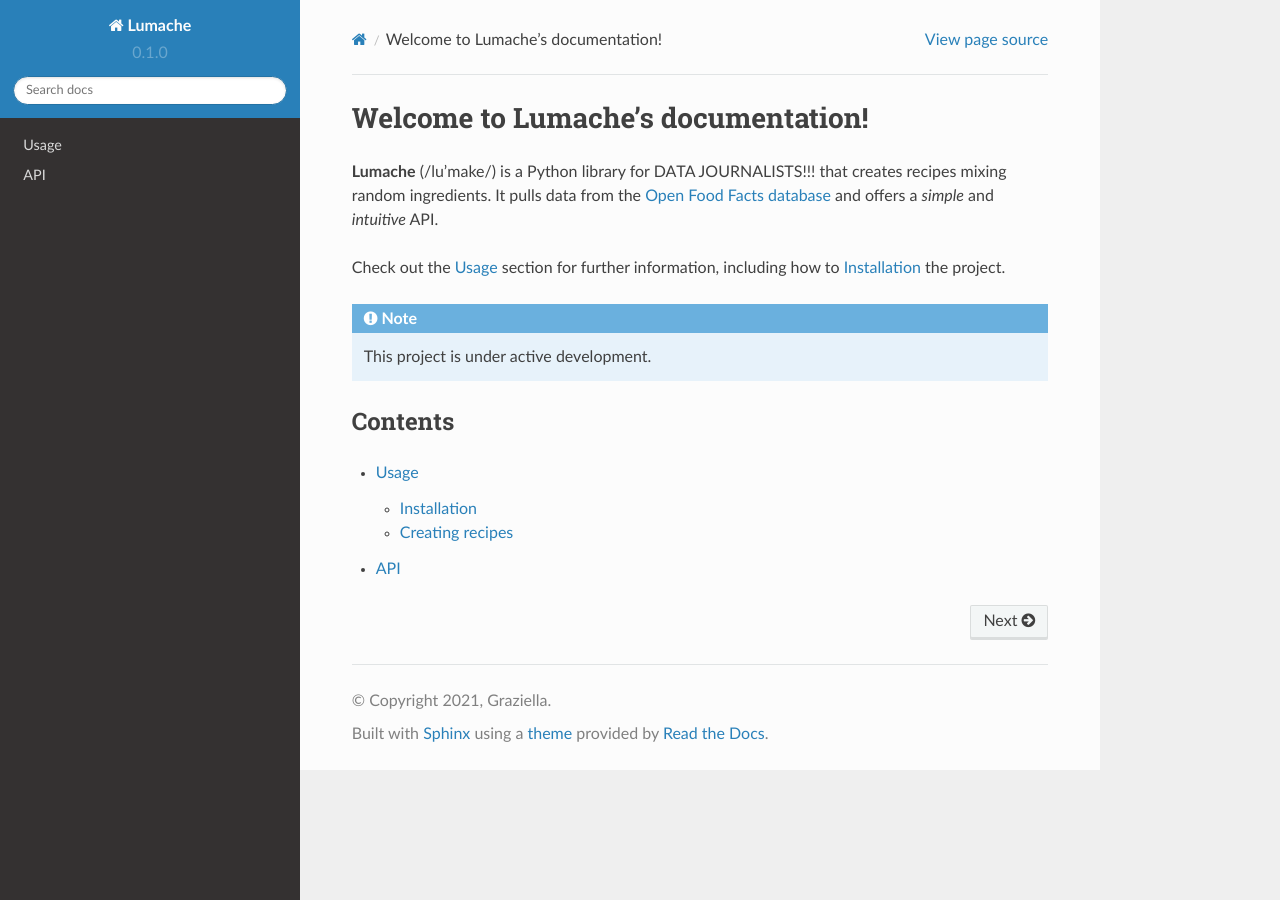
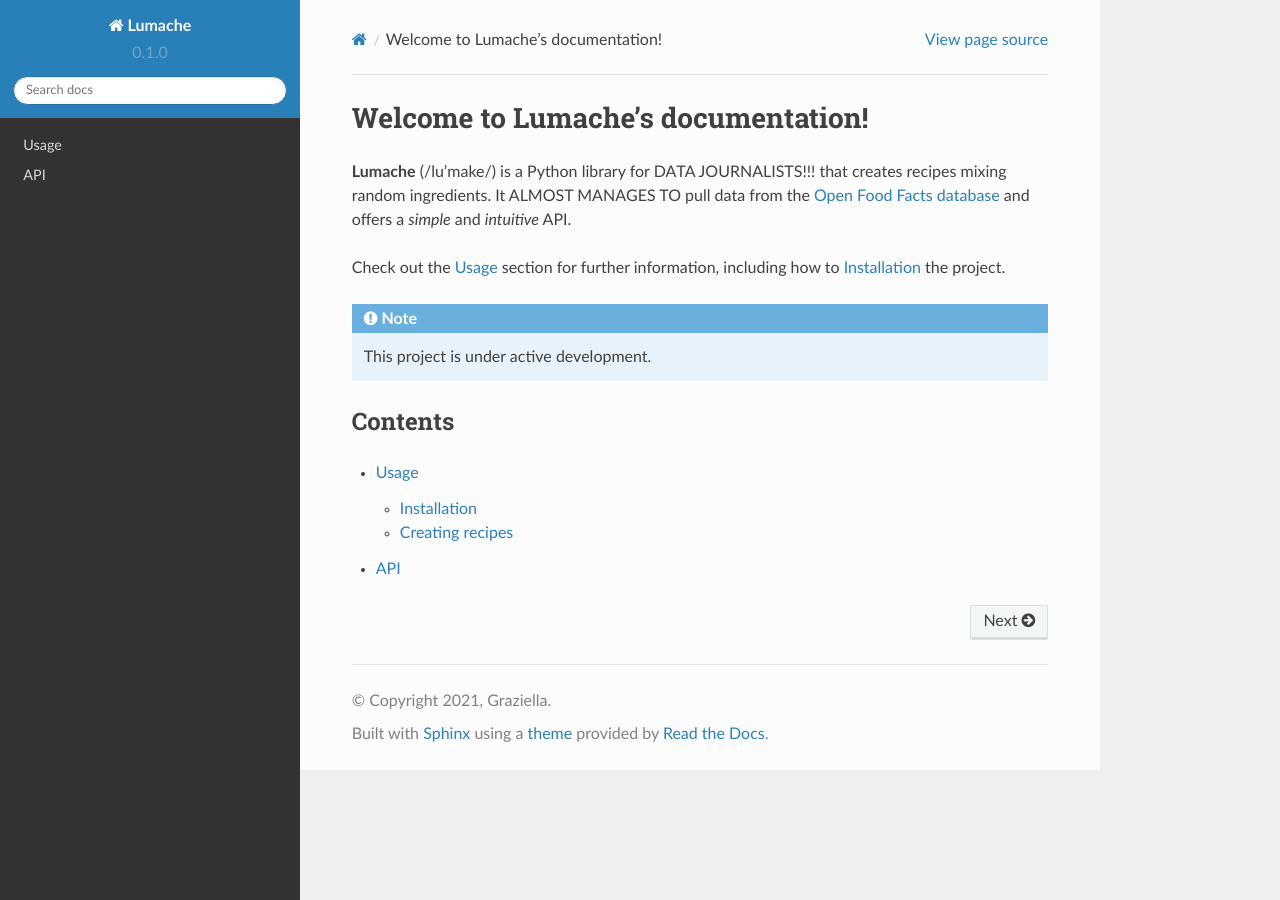
Before and after one commit to aodhanlutetiae/data_journalism_reading, a Sphinx documentation site: the page built from docs/source/index.rst, in a window 1280 px wide. Built offline with Sphinx 7.4.7 and the Read the Docs theme 2.0.0, drawn with Linux system fonts in a browser that asks for light colours.

Commit message:
change text test

```diff
--- a/docs/source/index.rst
+++ b/docs/source/index.rst
@@ -3,7 +3,7 @@
 
 **Lumache** (/lu'make/) is a Python library for DATA JOURNALISTS!!!
 that creates recipes mixing random ingredients.
-It pulls data from the `Open Food Facts database <https://world.openfoodfacts.org/>`_
+It ALMOST MANAGES TO pull data from the `Open Food Facts database <https://world.openfoodfacts.org/>`_
 and offers a *simple* and *intuitive* API.
 
 Check out the :doc:`usage` section for further information, including
```
